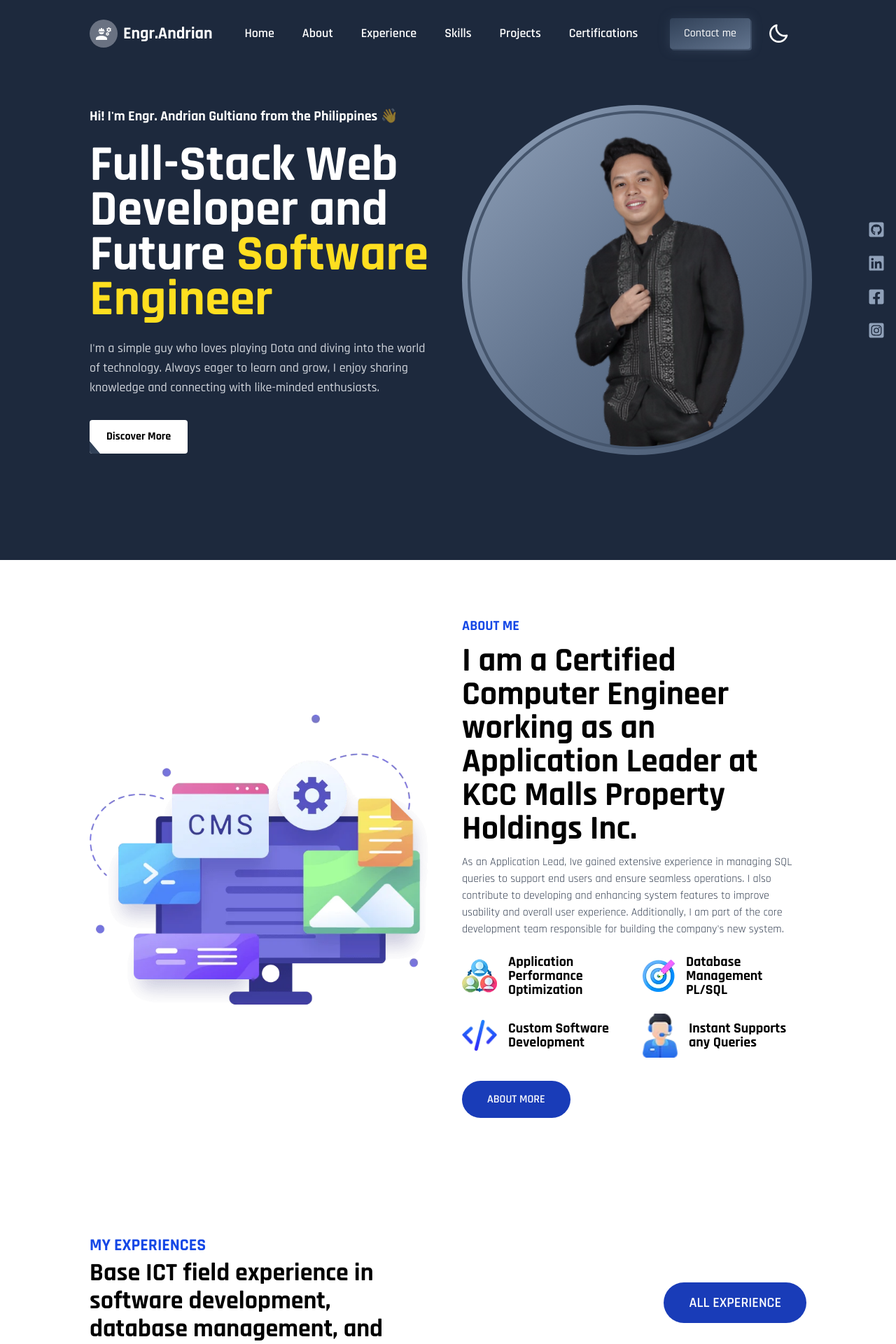
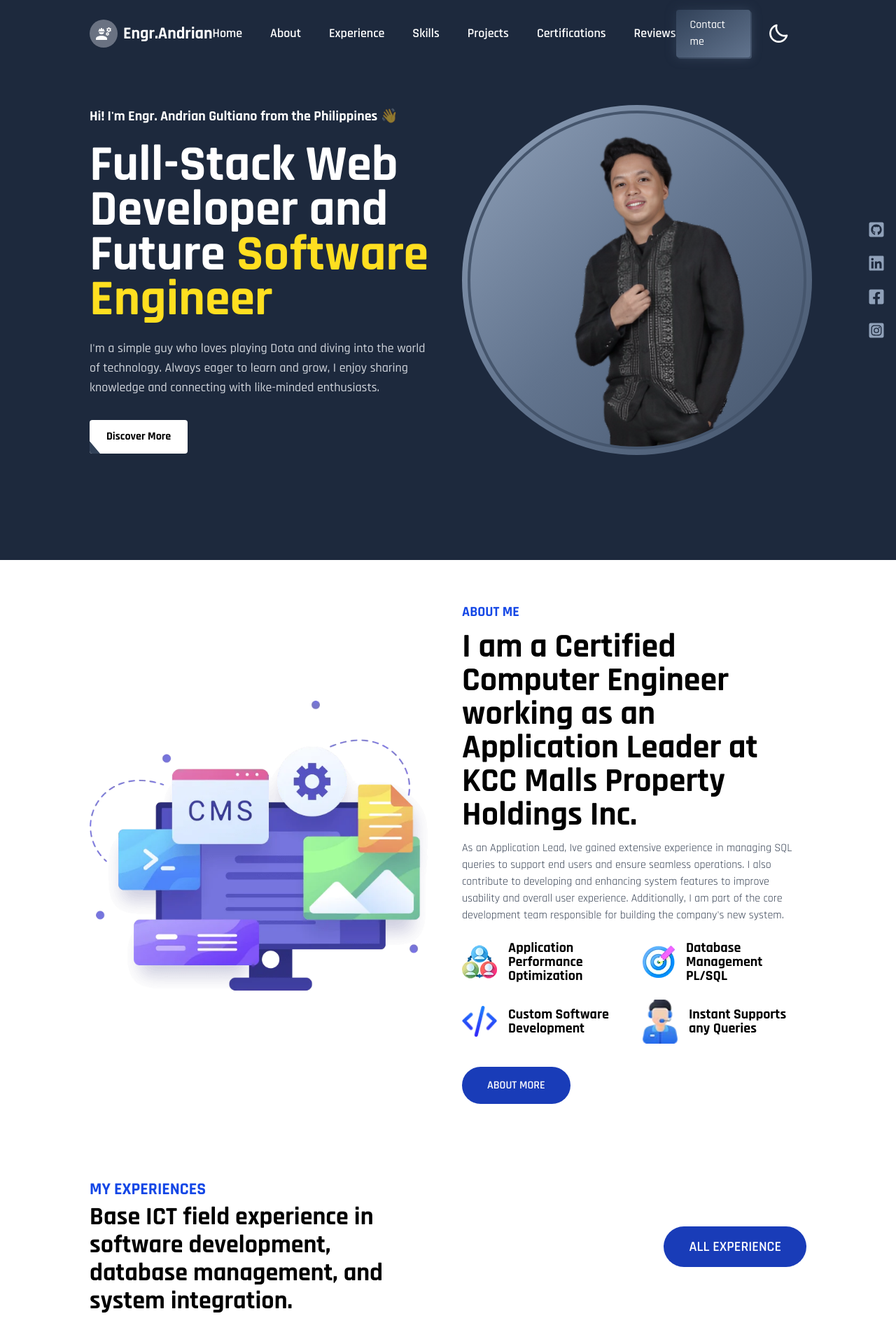
Before and after one commit to mujakzs/web_profile, a Next.js app: page / in a window 1280 px wide. Shown: the top 1920 px of the page at 70% size. Built offline with nearby package versions, Linux system fonts and the light colour scheme.

Commit message:
refactor all nav minor changes

```diff
--- a/components/Home/About/About.tsx
+++ b/components/Home/About/About.tsx
@@ -3,7 +3,7 @@ import Image from 'next/image';
 
 const About = () => {
   return (
-    <div className='pt-20 pb-15' id="about">
+    <div className='pt-15 pb-15' id="about">
         <div className='w-[80%] mx-auto grid grid-cols-1 lg:grid-cols-2 gap-10 items-center'>
             {/* Image Content */}
             <div data-aos="zoom-in-down" data-aos-delay="200">
--- a/components/Home/Experience/Experience.tsx
+++ b/components/Home/Experience/Experience.tsx
@@ -3,7 +3,7 @@ import ExperienceCard from './ExperienceCard'
 
 const Experience = () => {
   return (
-    <div className='pt-30 pb-20' id='experience'>
+    <div className='pt-15 pb-15' id='experience'>
         <div className='w-[80%] mx-auto'>
 
             {/* Section Heading */}
--- a/components/Home/Footer/Footer.tsx
+++ b/components/Home/Footer/Footer.tsx
@@ -4,8 +4,8 @@ import { GrTechnology } from 'react-icons/gr'
 
 const Footer = () => {
   return (
-    <div className='pt-16 pb-16 bg-blue-950' id="footer">
-        <div className='w-[80%] mx-auto items-start grid-cols-1 sm:grid-cols-2 grid md:grid-cols-2 lg:grid-cols-4 gap-10'>
+    <div className='pt-20 pb-16 bg-blue-950' id="footer">
+        <div className='w-[80%] mx-auto items-start grid-cols-1 sm:grid-cols-2 grid md:grid-cols-2 lg:grid-cols-4 gap-10 pt-20'>
             {/* 1st Part */}
             <div>
                 <div className='flex items-center space-x-2'>
--- a/components/Home/Navbar/Nav.tsx
+++ b/components/Home/Navbar/Nav.tsx
@@ -39,7 +39,7 @@ const Nav = ({openNav} : Props) => {
 
 
         {/* LOGO */}
-        <Link href="https://www.facebook.com/rapidsignalelectronics/" className='flex items-center space-x-2 cursor-pointer'>
+        <Link href="https://andrian-gultiano.vercel.app/" className='flex items-center space-x-2 cursor-pointer'>
           <div className='w-10 h-10 bg-gray-500 rounded-full flex items-center justify-center flex-col'>
             <MdEngineering className='w-6 h-6 text-white' />
           </div>
@@ -67,7 +67,7 @@ const Nav = ({openNav} : Props) => {
 
         <div className='flex items-center space-x-4'>
           {/* 1st Button */}
-          <a href='#' className='px-5 py-2.5 relative rounded group font-medium text-white inline-block'>
+          <a href='#footer' className='px-5 py-2.5 relative rounded group font-medium text-white inline-block'>
             <span className='absolute top-0 left-0 w-full h-full rounded opacity-50 filter blur-sm bg-gradient-to-br
             from bg-slate-700 to-slate-500'></span>
 
--- a/components/Home/Project/Project.tsx
+++ b/components/Home/Project/Project.tsx
@@ -3,7 +3,7 @@ import Image from 'next/image'
 
 const Project = () => {
   return (
-    <div className='pt-30 pb-30' id="project">
+    <div className='pt-16 pb-16' id="project">
         <div className='w-[80%] mx-auto'>
             {/* Section heading */}
             <div className='grid grid-cols-1 lg:grid-cols-2 gap-10 items-center'>
--- a/components/Home/Review/Review.tsx
+++ b/components/Home/Review/Review.tsx
@@ -24,7 +24,7 @@ const responsive = {
 
 const Review = () => {
   return (
-    <div className='pt-16 pb-16'>
+    <div className='pt-16 pb-16' id ="review">
         <div className='w-[90%] md:w-[80%] mx-auto'>
             {/* Section Heading */}
             <div className='grid grid-cols-1 lg:grid-cols-2 gap-10 items-center'>
--- a/components/Home/Skills/skills.tsx
+++ b/components/Home/Skills/skills.tsx
@@ -5,7 +5,7 @@ import Image from 'next/image'
 
 const skill = () => {
   return (
-    <div className='pt-30 pb-20' id="skill">
+    <div className='pt-15 pb-15' id="skill">
         <div className='w-[80%] mx-auto grid grid-cols-1 lg:grid-cols-2 gap-10 items-center'>
             {/* Text Content */}
             <div>
--- a/components/Home/Software/Software.tsx
+++ b/components/Home/Software/Software.tsx
@@ -7,11 +7,11 @@ const Software = () => {
         <div className='text-center'>
             {/* Subheading */}
             <h1 className='uppercase text-lg sm:text-xl md:text-2xl font-bold text-blue-700 dark:text-pink-500'>
-                Softwares
+                Certificates
             </h1>
             {/* Heading */}
             <h1 className='text-xl sm:text-3xl md:text-4xl mt-1 font-bold'>
-                Driving Change with Innovative <br/> Successful Softwares
+                Achieving certification: a testament to dedication, expertise, and continuous professional growth.
             </h1>
         </div>
 
--- a/components/Home/Software/SoftwareCard.tsx
+++ b/components/Home/Software/SoftwareCard.tsx
@@ -16,7 +16,7 @@ const SoftwareCard = ({icon, title} : Props) => {
             Inventore iusto animi maxime numquam nostrum laboriosam officiis unde rerum, ea saepe?
         </p>
         <button className='px-6 py-1.5 rounded-full bg-blue-800 mt-4 font-bold hover:bg-blue-950 transition-all duration-200 cursor-pointer text-white'>
-            Learn More
+            view
         </button>
     </div>
   )
--- a/constant/constant.ts
+++ b/constant/constant.ts
@@ -29,4 +29,11 @@ export const NavLinks = [
         url: '#cert',
         label: 'Certifications',
     },
+
+    {
+        id: 7,
+        url: '#review',
+        label: 'Reviews',
+    },
+
 ]
```
